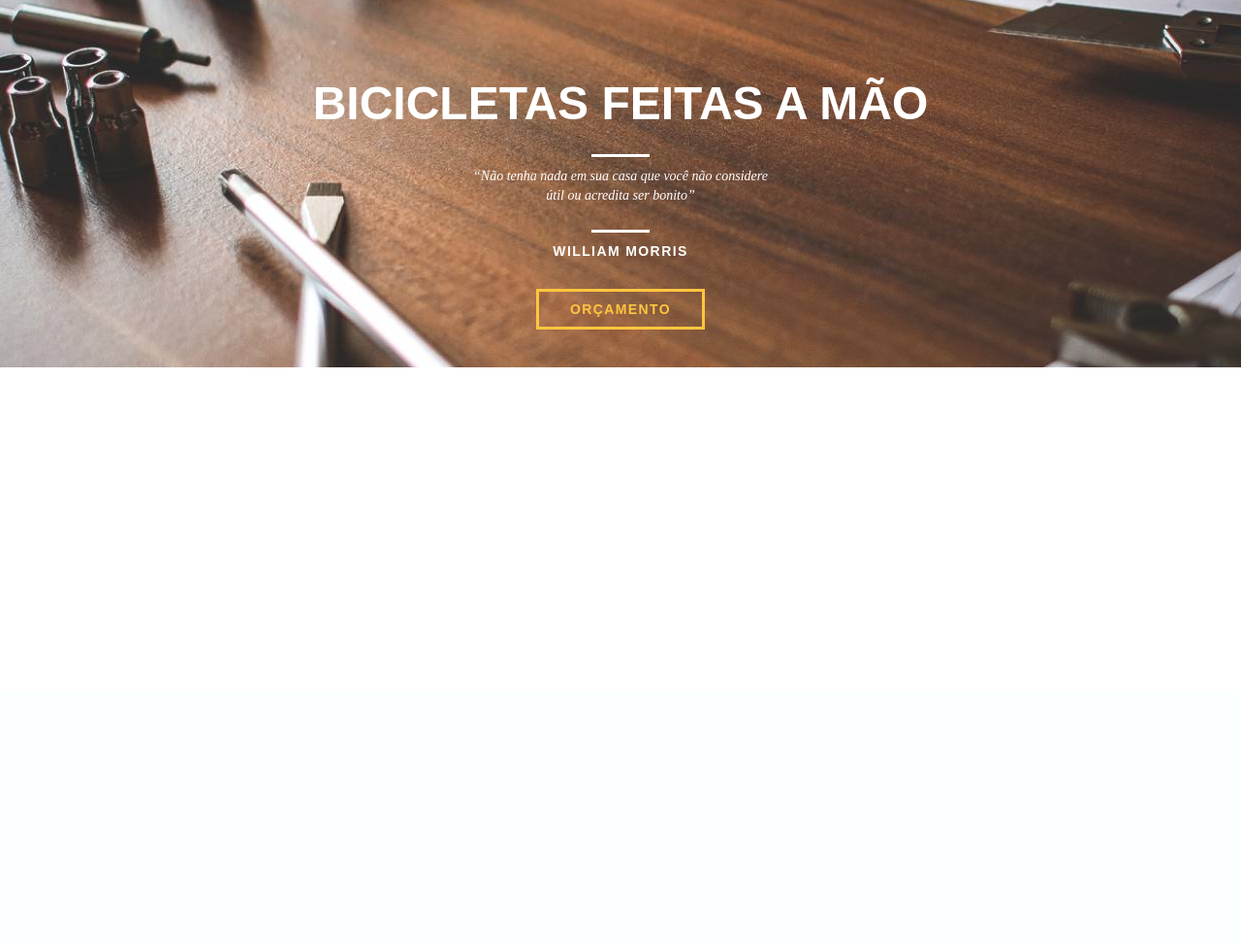
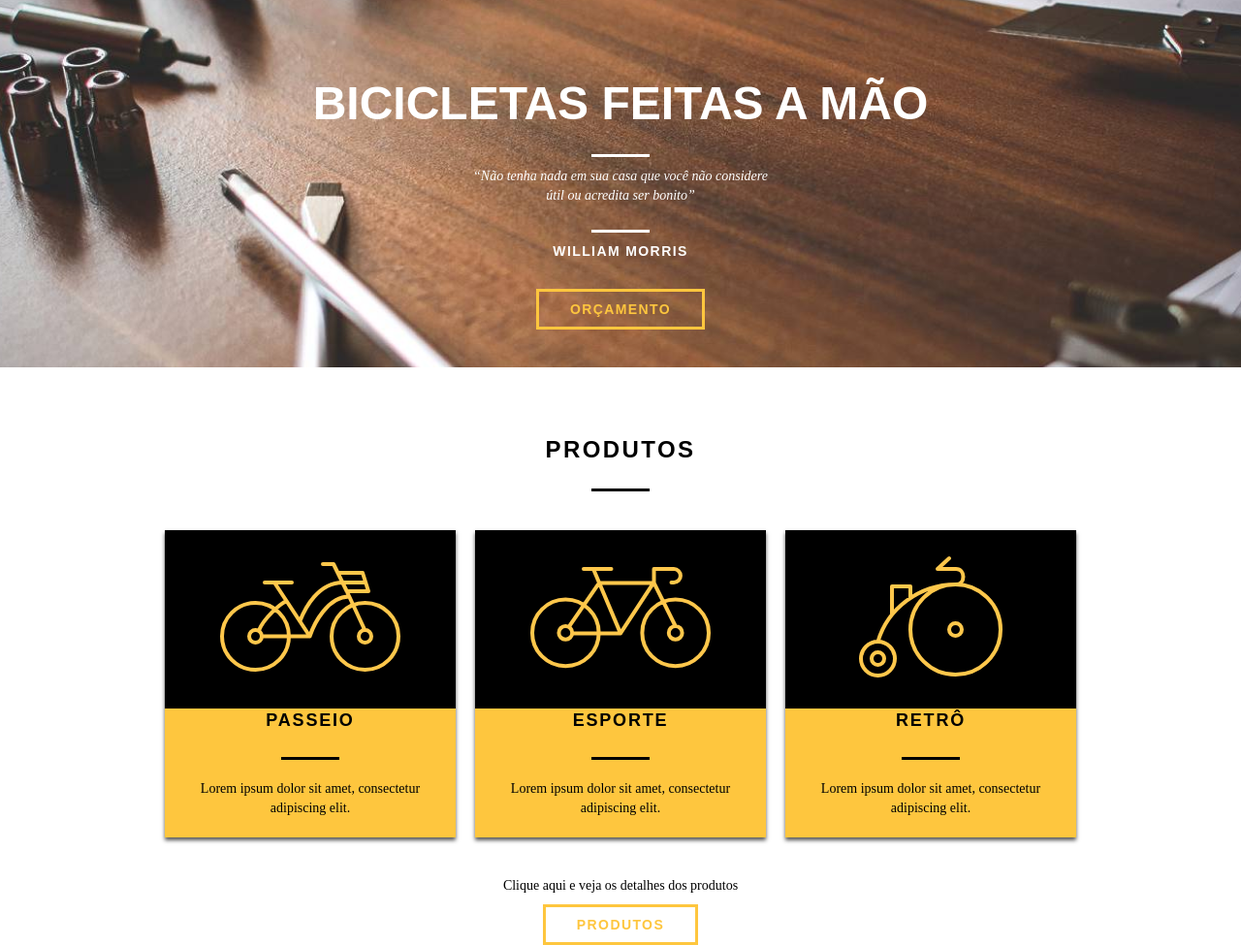
Before and after one commit to MarceloNascc/Web-Design-Bikcraft, a PHP site: page / in a window 1280 px wide. Shown: the part 87-1062 px from the top of the page at 97% size. Before the commit the page ends 466 px from the top, so only its background shows below. Run offline with PHP 8.4, Linux system fonts and the light colour scheme.

Commit message:
produtos - página home

```diff
--- a/css/style.css
+++ b/css/style.css
@@ -25,10 +25,36 @@ a.btn:hover {
   color: #FFFFFF;
 }
 
+a.black-btn:hover {
+  border-color: #000000;
+  color: #000000;
+}
+
+.subtitle {
+  font-weight: bold;
+  font-size: 24px;
+  line-height: 30px;
+  letter-spacing: .1em;
+  color: #000000;
+  text-transform: uppercase;
+  text-align: center;
+  margin-bottom: 40px;
+}
+
+.subtitle::after {
+  content: "";
+  display: block;
+  width: 60px;
+  height: 3px;
+  background-color: #000000;
+  margin: 25px auto 10px;
+}
+
 /* Header */
 header.header {
   position: fixed;
   top: 0;
+  z-index: 1;
 
   width: 100%;
   padding: 10px 0px;
@@ -72,7 +98,6 @@ section.introduction {
   margin-top: 86px;
 
   text-align: center;
-  color: #FFFFFF;
 }
 
 section.introduction h1 {
@@ -80,12 +105,14 @@ section.introduction h1 {
   font-weight: bold;
   text-transform: uppercase;
   margin-top: 80px;
+  color: #FFFFFF;
 }
 
 blockquote.external-quote {
   max-width: 320px;
   margin: auto;
   margin-bottom: 40px;
+  color: #FFFFFF;
 }
 
 blockquote.external-quote p {
@@ -107,3 +134,48 @@ blockquote.external-quote cite {
   font-size: 14px;
   letter-spacing: .1em;
 }
+
+/* products */
+.products {
+  margin: 120px auto 60px;
+}
+
+.list_products li {
+  background-color: #FEC63E;
+  box-shadow: 0px 3px 4px #575757;
+}
+
+.list_products li > div {
+  background-color: #000000;
+  padding: 20px;
+}
+
+.list_products li > h3 {
+  font-weight: bold;
+  font-size: 18px;
+  line-height: 25px;
+  text-transform: uppercase;
+  letter-spacing: .1em;
+}
+
+.list_products li > p {
+  padding: 10px 20px 20px;
+}
+
+.list_products li > h3::after {
+  content: "";
+  display: block;
+  width: 60px;
+  height: 3px;
+  background-color: #000000;
+  margin: 25px auto 10px;
+}
+
+.call-to-action {
+  clear: both;
+  padding-top: 40px;
+}
+
+.call-to-action p {
+  margin-bottom: 20px;
+}
--- a/index.html
+++ b/index.html
@@ -39,6 +39,40 @@
 
       <a href="produtos.html" class="btn">Orçamento</a>
     </div>
+    <section class="products container">
+      <h2 class="subtitle">Produtos</h2>
+      <ul class="list_products">
+        <li class="grid-1-3">
+          <div>
+            <img src="img/products/passeio.svg" alt="Bikcraft passeio">
+          </div>
+          <h3>passeio</h3>
+          <p>Lorem ipsum dolor sit amet, consectetur adipiscing elit.</p>
+        </li>
+
+        <li class="grid-1-3">
+          <div>
+            <img src="img/products/esporte.svg" alt="Bikcraft esporte">
+          </div>
+          <h3>esporte</h3>
+          <p>Lorem ipsum dolor sit amet, consectetur adipiscing elit.</p>
+        </li>
+
+        <li class="grid-1-3">
+          <div>
+            <img src="img/products/retro.svg" alt="Bikcraft retrô">
+          </div>
+          <h3>retrô</h3>
+          <p>Lorem ipsum dolor sit amet, consectetur adipiscing elit.</p>
+        </li>
+      </ul>
+
+      <div class="call-to-action">
+        <p>Clique aqui e veja os detalhes dos produtos</p>
+        <a href="produtos.html" class="btn black-btn">Produtos</a>
+      </div>
+    </section>
+
   </section>
 </body>
 
```
